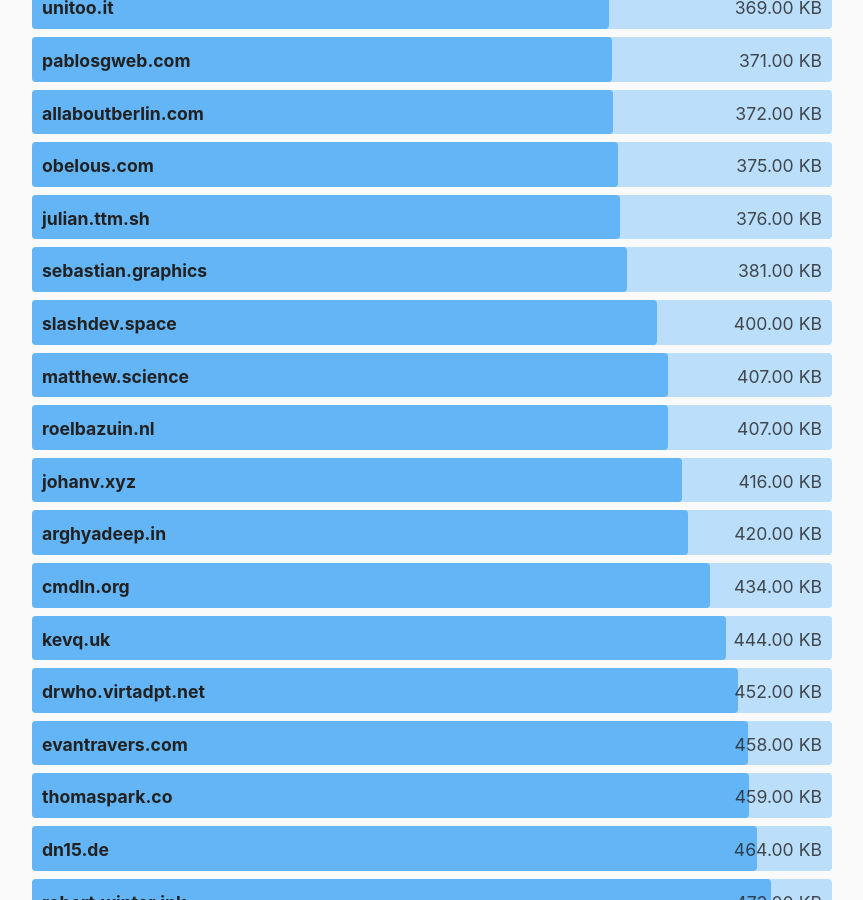
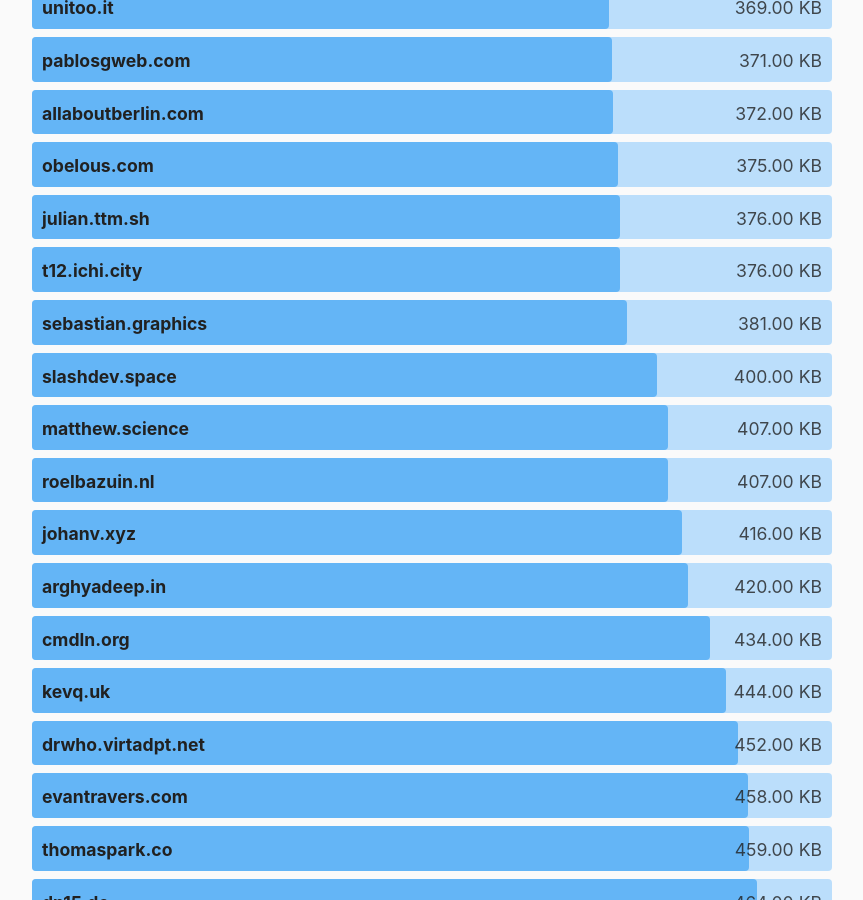
Before and after one commit to kevquirk/512kb.club, a Jekyll site: the page built from index.md, in a window 1280 px wide and 900 px high, scrolled down 16117 px. Shown: the whole window, without its empty margins (208-1071 px from the left). Built offline with Jekyll 4.4.1, drawn with Linux system fonts in a browser that asks for light colours.

Commit message:
add site

```diff
--- a/_data/sites.yml
+++ b/_data/sites.yml
@@ -1313,6 +1313,11 @@
   size: 1.0
   last_checked: 2021-10-03
 
+- domain: t12.ichi.city
+  url: https://t12.ichi.city/
+  size: 376
+  last_checked: 2021-10-26
+
 - domain: tanami.org
   url: https://tanami.org/
   size: 32.6
```
